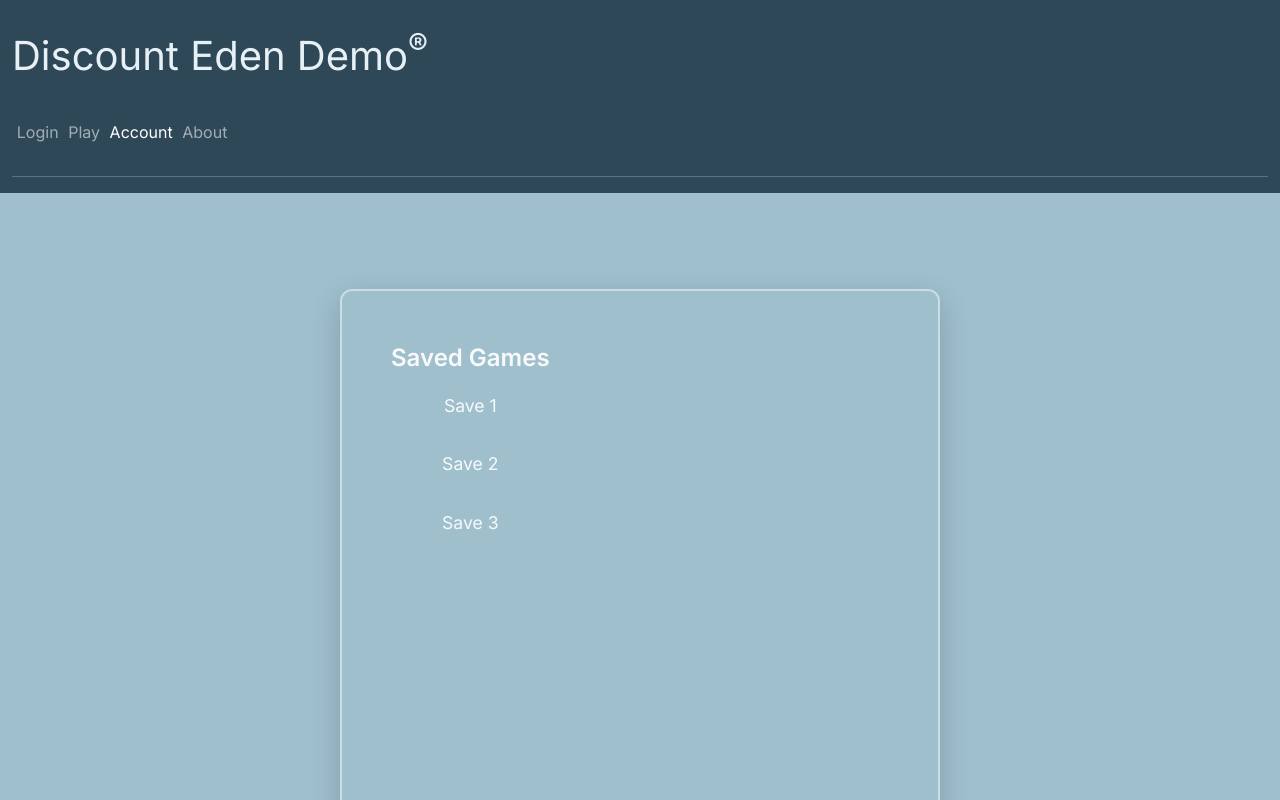
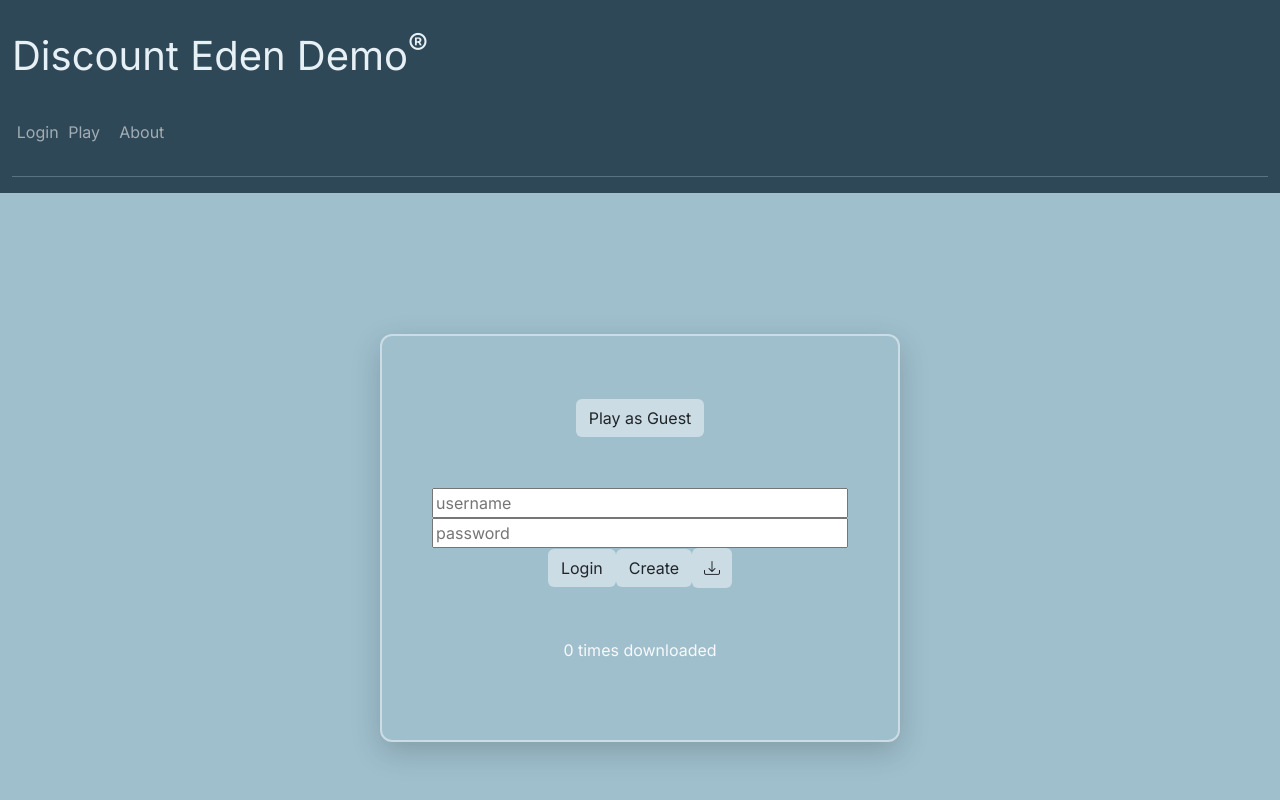
Before and after one commit to CrispyJrIII/startup, a React (Vite) app: page /account in a window 1280 px wide. Shown: the top 800 px of the page. Built offline with nearby package versions, Linux system fonts and the light colour scheme.

Commit message:
Added basic login functionality

```diff
--- a/src/app.jsx
+++ b/src/app.jsx
@@ -9,6 +9,7 @@ import { Account } from './account/account';
 import { About } from './about/about';
 
 export default function App() {
+    const [Username, setUsername] = React.useState(localStorage.getItem('Username') || null);
 
   return (
     <BrowserRouter>
@@ -31,9 +32,9 @@ export default function App() {
                     </NavLink>
                 </li>
                 <li className="nav-item">
-                    <NavLink className="nav-link" to="/account">
+                {Username && <NavLink className="nav-link" to="/account">
                         Account
-                    </NavLink>
+                    </NavLink>}
                 </li>
                 <li className="nav-item">
                     <NavLink className="nav-link" to="/about">
@@ -48,9 +49,9 @@ export default function App() {
 
 
         <Routes>
-            <Route path='/' element={<Login />} exact />
+            <Route path='/' element={<Login onAuth={(name) => setUsername(name)} />} exact />
             <Route path='/play' element={<Play />} />
-            <Route path='/account' element={<Account />} />
+            <Route path="/account" element={Username ? <Account /> : <Login onAuth={(name) => setUsername(name)} />} />
             <Route path='/about' element={<About />} />
             <Route path='*' element={<NotFound />} />
         </Routes>
--- a/src/login/login.jsx
+++ b/src/login/login.jsx
@@ -1,13 +1,45 @@
 import React from 'react';
-import { NavLink } from 'react-router-dom';
+import { NavLink, useNavigate } from 'react-router-dom';
 
-export function Login() {
+
+export function Login({ onAuth }) {
     const [downloadCount, setDownloadCount] = React.useState(0);
+    const [username, setUsername] = React.useState('');
+    const [password, setPassword] = React.useState('');
+    const navigate = useNavigate();
 
     React.useEffect(() => {
-    const saved = parseInt(localStorage.getItem('downloadCount')) ?? '0';
+    const saved = parseInt(localStorage.getItem('downloadCount') ?? '0') ;
     setDownloadCount(saved);
     }, []);
+
+    function usernameChange(e) {
+        setUsername(e.target.value);
+    }
+
+    function passwordChange(e) {
+        setPassword(e.target.value);
+    }
+
+    function handleLogin() {
+        if (username && password){
+            localStorage.setItem('Username', username);
+            onAuth(username);
+            navigate('/account');
+        }
+
+    }
+
+    function handleCreate() {
+        if (username && password){
+            localStorage.setItem('Username', username);
+            onAuth(username);
+            navigate('/account');
+        }
+    }
+
+
+
 
   return (
         <main className="container-fluid text-center">
@@ -20,17 +52,17 @@ export function Login() {
 
                 <div className="panel-section-login">
                         <div>
-                            <input type="text" placeholder="username" />
+                            <input type="text" value={username} onChange={usernameChange} placeholder="username" />
                         </div>
                         <div>
-                            <input type="password" placeholder="password" />
+                            <input type="password" value={password} onChange={passwordChange} placeholder="password" />
                         </div>
 
-                        <NavLink to="/account" className="btn">Login</NavLink>
-                        <NavLink to="/account" className="btn">Create</NavLink>
-                        <NavLink to="/account" className="btn icon-btn">
+                        <button className="btn" onClick={handleLogin}>Login</button>
+                        <button className="btn" onClick={handleCreate}>Create</button>
+                        <button className="btn icon-btn" onClick={handleLogin}>
                         <i className="bi bi-download"></i>
-                        </NavLink>
+                        </button>
 
                 </div>
                 <div className="panel-section-stats">
```
Also changed, not shown: 1 other file (tests, documents, lock files or other folders).
